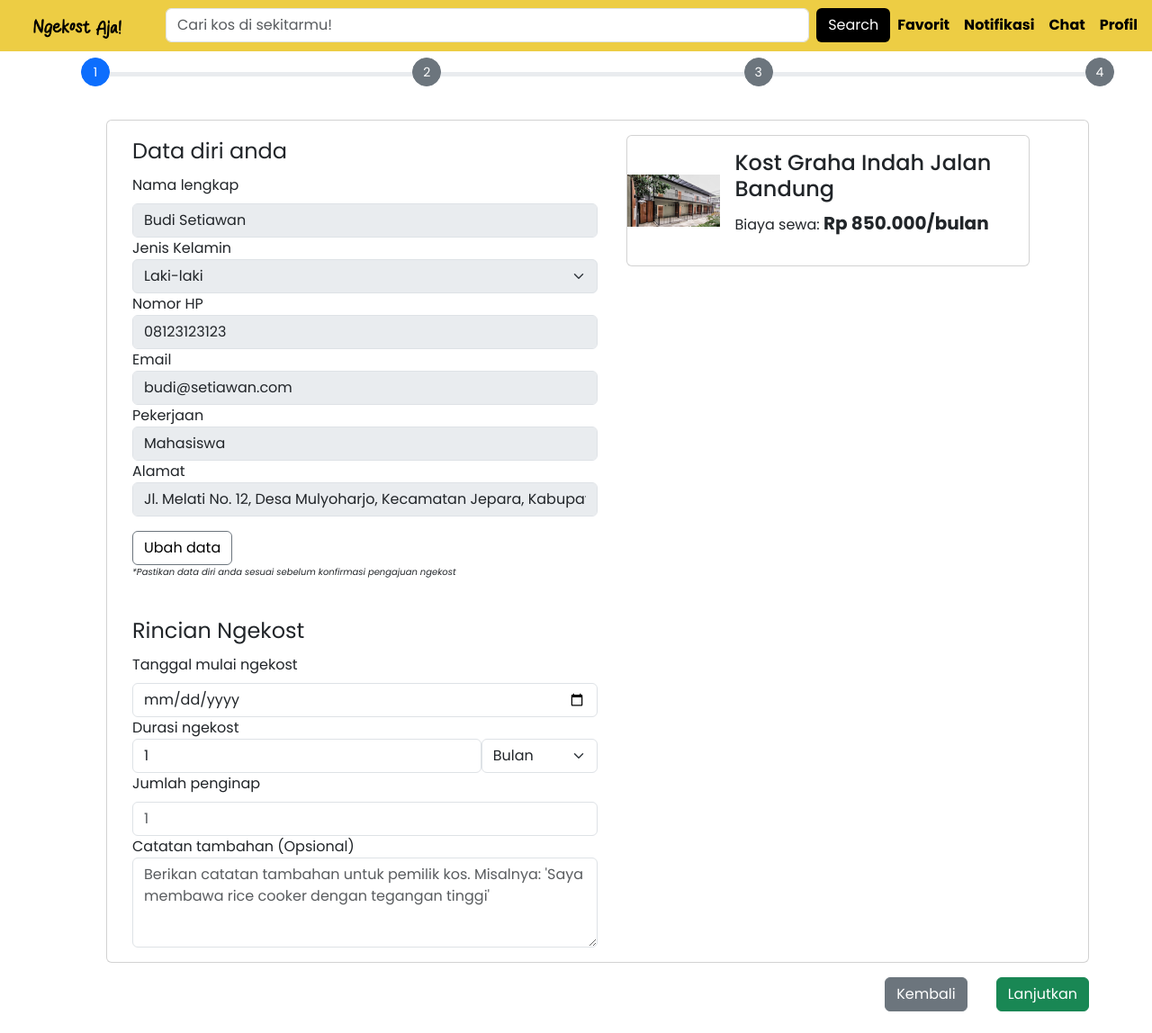
After one commit to ngekost-aja/Ngekost-Aja, a PHP site: page /pages/pengajuan.html in a window 1280 px wide. The commit adds this page. Shown: the whole page at 90% size. Run offline with PHP 8.4, Linux system fonts and the light colour scheme.

Commit message:
refactor: change codebase and ui for submitting form flow
it's quite complex than before

```diff
--- /dev/null
+++ b/assets/css/pengajuan-style.css
@@ -0,0 +1,141 @@
+body {
+    background-color: white;
+    font-family: 'Poppins', sans-serif;
+}
+
+nav {
+    background-color: #EDCD44 !important;
+    font-weight: bolder;
+}
+
+.nav-item {
+    display: flex;
+    justify-content: right;
+}
+
+#search-submit-btn {
+    background-color: black;
+    color: white;
+}
+
+.txt-nav-blk {
+    color: black;
+}
+
+#logo-on-navbar {
+    width: 10rem;
+}
+
+main {
+    margin-top: 5rem;
+}
+
+.progress-bar-node {
+    width: 2rem;
+    height: 2rem;
+}
+
+#progress-node-2 {
+    left: 33%;
+}
+
+#progress-node-3 {
+    left: 66%;
+}
+
+#progress-bar-payment {
+    width: 0%;
+}
+
+.form-stage {
+    margin-top: 3rem;
+    min-height: 25rem;
+}
+
+.form-content {
+    margin: 1rem;
+}
+
+#form-step-1 {
+    display: flex;
+}
+
+#left-content {
+    margin-right: 1rem;
+}
+
+
+#change-user-data-btn {
+    margin: 1rem 0 0 0;
+    background-color: white;
+    color: black;
+}
+
+#change-user-data-btn:hover {
+    background-color: gray;
+    color: white;
+}
+
+#text-helper {
+    font-size: 10px;
+}
+
+#right-content {
+    margin-left: 1rem;
+}
+
+.kost-container {
+    max-width: 35%;
+}
+
+.card-img {
+    width: 30%;
+}
+
+.btn-nav-form {
+    margin-top: 1rem;
+    right: 0;
+}
+
+#btn-back {
+    margin-right: 1rem;
+}
+
+#btn-continue {
+    margin-left: 1rem;
+}
+
+#form-step-2 {
+    display: none;
+}
+
+#form-step-3 {
+    display: none;
+}
+
+#status-icon {
+    height: 1rem;
+    width: 1rem;
+    border-radius: 1rem;
+    background-color: red;
+}
+
+.payment-method {
+    border: 2px solid black;
+    height: 2rem;
+    margin: .5rem 0;
+}
+
+.payment-method:hover {
+    background-color: gray;
+    color: white;
+}
+
+.logo-bank {
+    height: 90%;
+    margin: 0 1rem;
+}
+
+#form-step-4 {
+    display: none;
+}
--- /dev/null
+++ b/assets/js/pengajuan.js
@@ -0,0 +1,75 @@
+const btnBack = document.getElementById('btn-back')
+const btnContinue = document.getElementById('btn-continue')
+const formStep1 = document.getElementById('form-step-1')
+const formStep2 = document.getElementById('form-step-2')
+const formStep3 = document.getElementById('form-step-3')
+const formStep4 = document.getElementById('form-step-4')
+const progressBar = document.getElementById('progress-bar')
+const progressBarContainer = document.getElementById('progress-bar-container')
+const userFullData = document.getElementById('user-full-data')
+const btnProcessData = document.getElementById('btn-process-data')
+const processStatus = document.getElementById('process-status')
+const processStatusText = document.getElementById('process-status-text')
+const statusIcon = document.getElementById('status-icon')
+
+let currentStage = 1
+
+btnContinue.addEventListener('click', () => {
+    console.log(currentStage)
+    if (currentStage == 1) {
+        formStep1.style.display = 'none'
+        formStep2.style.display = 'block'
+    } else if (currentStage == 2) {
+        formStep2.style.display = 'none'
+        formStep3.style.display = 'block'
+    } else if (currentStage == 3) {
+        formStep3.style.display = 'none'
+        formStep4.style.display = 'block'
+    }
+    progressBar.style.width = adjustWidth('up')
+    currentStage++
+});
+
+btnBack.addEventListener('click', () => {
+    if (currentStage == 2) {
+        formStep2.style.display = 'none';
+        formStep1.style.display = 'flex';
+    } else if (currentStage == 3) {
+        formStep3.style.display = 'none'
+        formStep2.style.display = 'block'
+    } else if (currentStage == 4) {
+        formStep4.style.display = 'none'
+        formStep3.style.display = 'block'
+    }
+    progressBar.style.width = adjustWidth('down');
+    currentStage--
+});
+
+function adjustWidth(instruction) {
+    if (instruction == 'up') {
+        if (currentStage == 1) {
+            return '33%';
+        } else if (currentStage == 2) {
+            return '66%'
+        } else if (currentStage == 3) {
+            return '100%';
+        }
+    } else {
+        if (currentStage == 4) {
+            return '66%';
+        } else if (currentStage == 3) {
+            return '33%'
+        } else if (currentStage == 2) {
+            return '0%'
+        }
+    }
+}
+
+function changeUserData() {
+    userFullData.disabled = userFullData.disabled == true ? false : true
+}
+
+btnProcessData.addEventListener('click', ()=> {
+    processStatusText.textContent = 'Sedang diproses'
+    statusIcon.style.backgroundColor = 'orange'
+})
--- a/index.html
+++ b/index.html
@@ -78,7 +78,9 @@
                     <div class="col col-6 kost-container mx-auto">
                         <a href="pages/detail-kos.html" class="link-to-detail-kost">
                             <div class="card kost-content">
-                                <img src="assets/img/ngekost-aja-logo.png" class="card-img-top" alt="photo1">
+                                <div class="card-img-top kost-img-thumbnail-container">
+                                    <img src="assets/img/rumah-kost-tampak-depan-1.jpg" class="kost-img-thumbnail img-fluid" alt="photo1">
+                                </div>
                                 <div class="card-body">
                                     <p class="judul-kost">Kost Graha Indah Jalan Bandung</p>
                                     <p class="harga-kost">Rp 850.000/bulan</p>
--- a/pages/detail-kos.html
+++ b/pages/detail-kos.html
@@ -86,7 +86,7 @@
                 <div class="card-body">
                     <h5 class="card-title">Rp 850.000/bulan</h5>
                     <button type="button" class="btn btn-primary w-100" id="btn-simpan-dulu">Simpan dulu</button>
-                    <button type="button" class="btn btn-primary w-100" id="btn-sewa-sekarang" onclick="window.location.href='pembayaran.html'">
+                    <button type="button" class="btn btn-primary w-100" id="btn-sewa-sekarang" onclick="window.location.href='pengajuan.html'">
                         Sewa sekarang!
                     </button>
                 </div>
--- /dev/null
+++ b/pages/pengajuan.html
@@ -0,0 +1,185 @@
+<!DOCTYPE html>
+<html lang="en">
+<head>
+    <meta charset="UTF-8">
+    <meta name="viewport" content="width=device-width, initial-scale=1.0">
+    <title>Ngekost Aja!</title>
+    <link href="https://cdn.jsdelivr.net/npm/bootstrap@5.3.3/dist/css/bootstrap.min.css" rel="stylesheet" integrity="sha384-QWTKZyjpPEjISv5WaRU9OFeRpok6YctnYmDr5pNlyT2bRjXh0JMhjY6hW+ALEwIH" crossorigin="anonymous">
+    <link rel="preconnect" href="https://fonts.googleapis.com">
+    <link rel="preconnect" href="https://fonts.gstatic.com" crossorigin>
+    <link href="https://fonts.googleapis.com/css2?family=Poppins:ital,wght@0,100;0,200;0,300;0,400;0,500;0,600;0,700;0,800;0,900;1,100;1,200;1,300;1,400;1,500;1,600;1,700;1,800;1,900&display=swap" rel="stylesheet">
+    <link rel="stylesheet" href="../assets/css/pengajuan-style.css">
+</head>
+<body>
+    <header>
+        <nav class="navbar navbar-expand-lg d-flex p-2 fixed-top">
+            <a class="navbar-brand txt-nav-blk" href="../index.html">
+                <img src="../assets/img/ngekost-aja-long-low.png" id="logo-on-navbar" alt="Logo Ngekost-Aja!">
+            </a>
+            <button class="navbar-toggler" type="button" data-bs-toggle="collapse" data-bs-target="#navbarNav" aria-controls="navbarNav" aria-expanded="false" aria-label="Toggle navigation">
+                <span class="navbar-toggler-icon"></span>
+            </button>
+            <form class="d-flex justify-content-center w-100" role="search">
+                <input class="form-control me-2" type="search" placeholder="Cari kos di sekitarmu!" aria-label="Search">
+                <button class="btn" id="search-submit-btn" type="submit">Search</button>
+            </form>
+            <div class="collapse navbar-collapse justify-content-end" id="navbarNav">
+                <ul class="navbar-nav d-flex">
+                    <li class="nav-item d-flex justify-content-end">
+                        <a class="nav-link txt-nav-blk" href="#">Favorit</a>
+                    </li>
+                    <li class="nav-item d-flex justify-content-end">
+                        <a class="nav-link txt-nav-blk" href="#"> Notifikasi </a>
+                    </li>
+                    <li class="nav-item d-flex justify-content-end">
+                        <a class="nav-link txt-nav-blk" href="#">Chat</a>
+                    </li>
+                    <li class="nav-item d-flex justify-content-end">
+                        <a class="nav-link txt-nav-blk" href="#"> Profil</a>
+                    </li>
+                </ul>
+            </div>
+        </nav>
+    </header>
+
+    <main class="container fw-100">
+        <div class="container position-relative m-4">
+            <div class="progress" id="progress-bar-container" role="progressbar" aria-label="Progress" aria-valuenow="100" aria-valuemin="0" aria-valuemax="100" style="height: 5px;">
+                <div class="progress-bar" id="progress-bar"></div>
+            </div>
+            <button type="button" class="position-absolute top-0 start-0 translate-middle btn btn-sm btn-primary rounded-pill progress-bar-node" id="progress-bar-node-1">1</button>
+            <button type="button" class="position-absolute top-0 translate-middle btn btn-sm btn-secondary rounded-pill progress-bar-node" id="progress-node-2">2</button>
+            <button type="button" class="position-absolute top-0 translate-middle btn btn-sm btn-secondary rounded-pill progress-bar-node" id="progress-node-3">3</button>
+            <button type="button" class="position-absolute top-0 start-100 translate-middle btn btn-sm btn-secondary rounded-pill progress-bar-node" id="progress-bar-node-3">4</button>
+            <div class="card container form-stage">
+                <section class="form-content" id="form-step-1">
+                    <div class="content-step-1 w-50" id="left-content">
+                        <form action="" method="post">
+                            <fieldset id="user-full-data" disabled>
+                                <legend>Data diri anda</legend>
+
+                                <label for="username" class="form-label">Nama lengkap</label>
+                                <input type="text" id="username" class="form-control" value="Budi Setiawan" required>
+                                <label for="user-gender">Jenis Kelamin</label>
+                                <select name="user-gender" id="user-gender" class="form-select"  type="text" required>
+                                    <option value="laki-laki">Laki-laki</option>
+                                    <option value="perempuan">Perempuan</option>
+                                </select>
+                                <label for="user-mobile-phone">Nomor HP</label>
+                                <input type="number" id="user-mobile-phone" class="form-control" value="08123123123" required>
+                                <label for="user-email">Email</label>
+                                <input type="email" id="user-email" class="form-control" value="budi@setiawan.com" required>
+                                <label for="user-job">Pekerjaan</label>
+                                <input type="text" id="user-job" class="form-control" value="Mahasiswa" required>
+                                <label for="user-address">Alamat</label>
+                                <input type="text" id="user-address" class="form-control" value="Jl. Melati No. 12, Desa Mulyoharjo, Kecamatan Jepara, Kabupaten Jepara" required>
+                            </fieldset>
+
+                            <button type="button" class="btn btn-secondary" id="change-user-data-btn" onclick="changeUserData()">Ubah data</button>
+                            <p id="text-helper" class="fst-italic">*Pastikan data diri anda sesuai sebelum konfirmasi pengajuan ngekost</p>
+                            <br>
+
+                            <fieldset id="detail-ngekost">
+                                <legend>Rincian Ngekost</legend>
+                                <label for="start-ngekost" class="form-label">Tanggal mulai ngekost</label>
+                                <input type="date" class="form-control" id="start-ngekost" placeholder="day/month/year" required>
+                                <label for="ngekost-duration">Durasi ngekost</label>
+                                <div id="ngekost-duration-input-area" class="d-flex">
+                                    <input type="number" class="form-control w-75" id="ngekost-duration" value="1">
+                                    <select type="text" class="form-select w-25" id="duration-type" required>
+                                        <option value="month">Bulan</option>
+                                        <option value="year">Tahun</option>
+                                    </select>
+                                </div>
+                                <label for="total-person" class="form-label">Jumlah penginap</label>
+                                <input type="number" name="total-person" id="total-person" class="form-control" min="1" placeholder="1" required>
+                                <label for="additional-note">Catatan tambahan (Opsional)</label>
+                                <textarea name="additional-note" id="additional-note" placeholder="Berikan catatan tambahan untuk pemilik kos. Misalnya: 'Saya membawa rice cooker dengan tegangan tinggi'" class="form-control" style="height: 100px;"></textarea>
+                            </fieldset>
+                        </form>
+                    </div>
+                    <div class="content-step-1" id="right-content">
+                        <div class="kost-container card d-flex flex-row position-fixed">
+                            <div class="card-img d-flex align-items-center">
+                                <img src="../assets/img/rumah-kost-tampak-depan-1.jpg" alt="Kost thumbnail" class="img-fluid">
+                            </div>
+                            <div class="card-body">
+                                <h4>Kost Graha Indah Jalan Bandung</h4>
+                                <p>Biaya sewa: <span class="fw-bold fs-5">Rp 850.000/bulan</span></p>
+                            </div>
+                        </div>
+                    </div>
+                </section>
+
+                <section class="form-content" id="form-step-2">
+                    <h3>Aturan Ngekost!</h3>
+                    <p>Sebelum melangkah lebih lanjut, perhatikan beberapa peraturan ngekost berikut sesuai dari arahan pemilik kost. Jadilah penghuni yang taat aturan kost agar hidup tenteram!</p>
+                    <h5 class="fw-bold">Apa saja yang boleh:</h5>
+                    <ul>
+                        <li>Boleh membawa kendaraan pribadi (motor dan mobil).</li>
+                        <li>Sesama penghuni kost boleh menggunakan fasilitas bersama. Misal: dapur, kamar mandi, dan mushola.</li>
+                    </ul>
+
+                    <h5 class="fw-bold">Apa saja yang tidak boleh:</h5>
+                    <ul>
+                        <li>Tidak boleh membawa barang elektronik tambahan! Jika ketahuan akan dikenakan denda.</li>
+                        <li>Tidak boleh membawa hewan peliharaan apapun!</li>
+                        <li>Tidak diperkenankan membawa orang lain untuk menginap!</li>
+                        <li>Tidak boleh menganggu keamanan dan kenyamanan sesama penghuni kost!</li>
+                    </ul>
+                </section>
+
+                <section class="form-content" id="form-step-3">
+                    <h3>Proses pengajuan ke pemilik kos</h3>
+                    <p>Status:
+                        <span class="fw-bold d-flex" id="process-status">
+                            <div id="status-icon"></div>
+                            <div id="process-status-text">Belum diproses</div>
+                        </span>
+                    </p>
+                    <p>Klik tombol berikut untuk memroses pengajuan huni kost</p>
+                    <button class="btn btn-primary" id="btn-process-data">Proses</button>
+                    <br><br>
+                    <h5><strong>Perhatian!</strong></h5>
+                    <p>Jika dalam 2x24 jam tidak ada respon dari pemilik kost, maka pengajuan akan otomatis dibatalkan</p>
+                </section>
+
+                <section class="form-content" id="form-step-4">
+                    <h3>Pembayaran DP kost</h3>
+                    <p>Pilih metode pembayaran</p>
+                    <div id="payment-method-container" class="d-flex flex-column w-25">
+                        <button class="payment-method btn d-flex justify-content-center align-items-center" id="BCA">
+                            <img src="https://www.bca.co.id/-/media/Feature/Card/List-Card/Tentang-BCA/Brand-Assets/Logo-BCA/Logo-BCA_Biru.png" alt="Logo bank" class="logo-bank">
+                            BCA
+                        </button>
+                        <button class="payment-method btn" id="BRI">
+                            <img src="https://upload.wikimedia.org/wikipedia/commons/2/2e/BRI_2020.svg" alt="Logo bank" class="logo-bank">
+                            BRI
+                        </button>
+                        <button class="payment-method btn" id="Mandiri">
+                            <img src="https://upload.wikimedia.org/wikipedia/commons/thumb/a/ad/Bank_Mandiri_logo_2016.svg/2560px-Bank_Mandiri_logo_2016.svg.png" alt="Logo bank" class="logo-bank">
+                            Mandiri
+                        </button>
+                        <button class="payment-method btn" id="BTN">
+                            <img src="https://encrypted-tbn0.gstatic.com/images?q=tbn:ANd9GcTQVQeFfShG4wfNkGjsflGaxIk253LyLK78XQ&s" alt="Logo bank" class="logo-bank">
+                            BTN
+                        </button>
+                        <button class="payment-method btn" id="Bank Jago">
+                            <img src="https://companieslogo.com/img/orig/ARTO.JK-75d7e8ca.png?t=1683432205" alt="Logo bank" class="logo-bank">
+                            Bank Jago
+                        </button>
+                    </div>
+                </section>
+            </div>
+            <div class="d-flex justify-content-end btn-nav-form">
+                <button type="button" class="btn btn-secondary" id="btn-back">Kembali</button>
+                <button type="button" class="btn btn-success" id="btn-continue">Lanjutkan</button>
+            </div>
+        </div>
+    </main>
+
+    <script src="https://cdn.jsdelivr.net/npm/@popperjs/core@2.11.8/dist/umd/popper.min.js" integrity="sha384-I7E8VVD/ismYTF4hNIPjVp/Zjvgyol6VFvRkX/vR+Vc4jQkC+hVqc2pM8ODewa9r" crossorigin="anonymous"></script>
+    <script src="https://cdn.jsdelivr.net/npm/bootstrap@5.3.3/dist/js/bootstrap.min.js" integrity="sha384-0pUGZvbkm6XF6gxjEnlmuGrJXVbNuzT9qBBavbLwCsOGabYfZo0T0to5eqruptLy" crossorigin="anonymous"></script>
+    <script src="../assets/js/pengajuan.js"></script>
+</body>
+</html>
```
Also changed, not shown: assets/css/main-style.css (+9 -0 lines), assets/css/pembayaran-style.css (deleted, +0 -66 lines), assets/js/pembayaran-action.js (deleted, +0 -39 lines), pages/pembayaran.html (deleted, +0 -91 lines).
